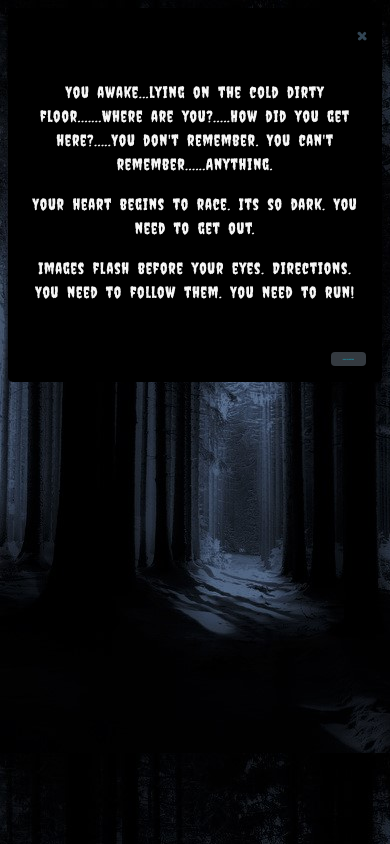
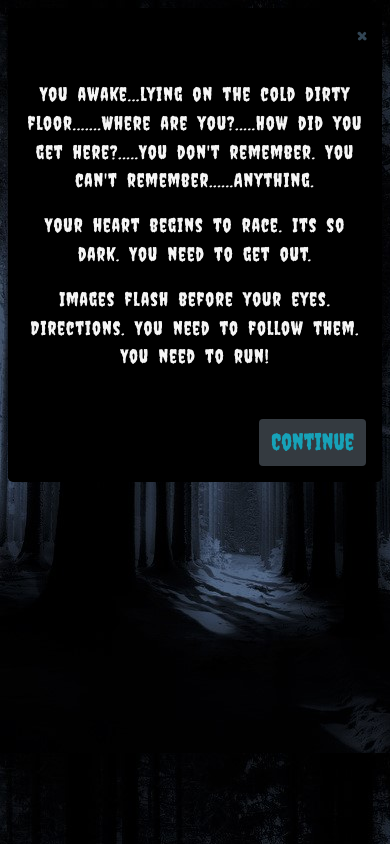
Before and after one commit to ClaireRoberts1403/LostInTheDark, a plain HTML site: page index.html in a window 390 px wide. Both pictures are taken after a click on the button "Enter". Drawn offline with nearby package versions, Linux system fonts and the light colour scheme.

Commit message:
modal sizing corrected for small screen size and highscire board added for harder version of the game

```diff
--- a/assets/stylesheet/smallScreen.css
+++ b/assets/stylesheet/smallScreen.css
@@ -66,9 +66,9 @@ span {
 
 .startButtonModal {
   margin-left: 45%;
-  font-size: 10%;
   border: none;
   text-decoration: none;
+  font-size: 1.2em;
 }
 
 /*modal*/
@@ -81,7 +81,7 @@ span {
 .modal-content {
   background-color: black;
   border: none;
-  font-size: 1em;
+  font-size: 1.2em;
   letter-spacing: 0.05em;
   word-spacing: 0.2em;
 }
--- a/index.html
+++ b/index.html
@@ -70,7 +70,7 @@
 					</div>
 					<div class="modal-footer">
 						<button type="button" class="btn bg-dark text-info startButtonModal">
-                <a href="game.html">Press to Continue</a>
+                <a href="game.html">Continue</a>
               </button>
 					</div>
 				</div>
```
